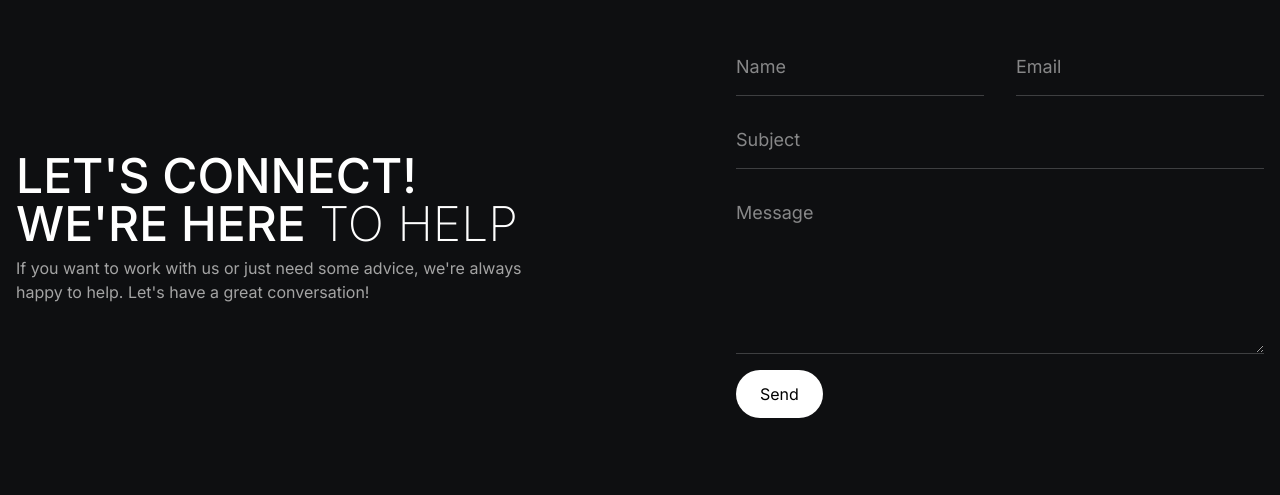
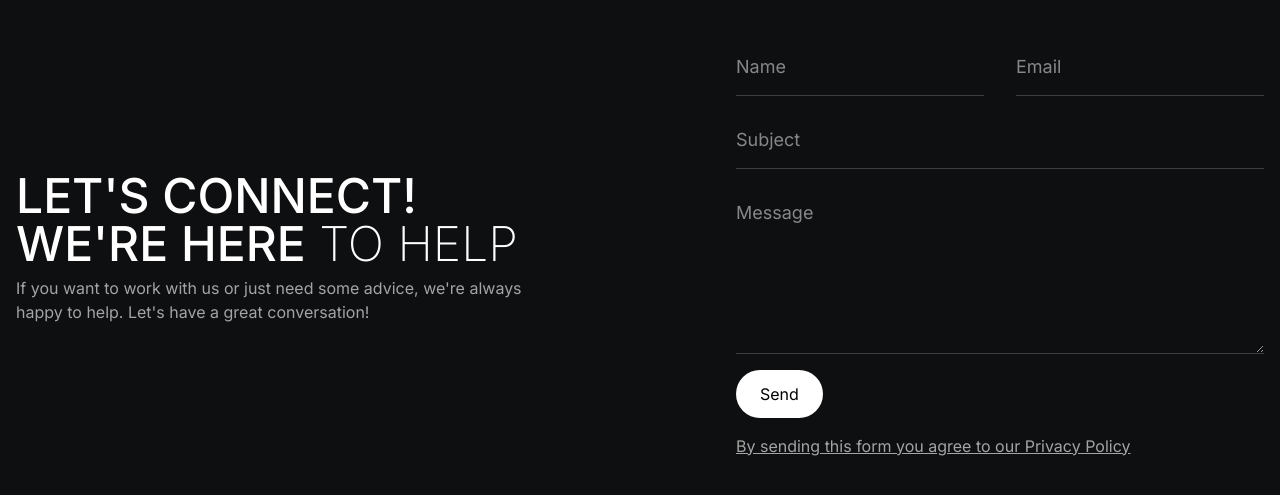
Before and after one commit to josejulio1/managerlab, a Next.js app: page /contact in a window 1280 px wide. Shown: the part 555-1050 px from the top of the page. Built offline with nearby package versions, Linux system fonts and the light colour scheme; no server answers.

Commit message:
Añadido enlace de política de privacidad en formulario de contacto

```diff
--- a/src/app/contact/page.tsx
+++ b/src/app/contact/page.tsx
@@ -10,6 +10,7 @@ import TextArea from "@/components/form/items/TextArea";
 import { sendTelegram } from "./actions/action";
 import Form from "@/components/form/Form";
 import SweetAlert from "@/lib/sweetalert";
+import Link from "next/link";
 
 export default function ContactPage() {
     const form = useForm({
@@ -33,6 +34,7 @@ export default function ContactPage() {
                     </article>
                     <p className="text-base text-[var(--color-surface)]">If you want to work with us or just need some advice, we&apos;re always happy to help. Let&apos;s have a great conversation!</p>
                 </section>
+                <section className="flex flex-col gap-y-4">
                     <FormProvider {...form}>
                         <Form
                             submitButtonText="Send"
@@ -84,6 +86,8 @@ export default function ContactPage() {
                             />
                         </Form>
                     </FormProvider>
+                    <Link href="/privacy-policy" className="text-(--color-surface) underline">By sending this form you agree to our Privacy Policy</Link>
+                </section>
             </main>
             <Footer />
         </>
```
Lines whose indentation alone changed are shown as unchanged.
